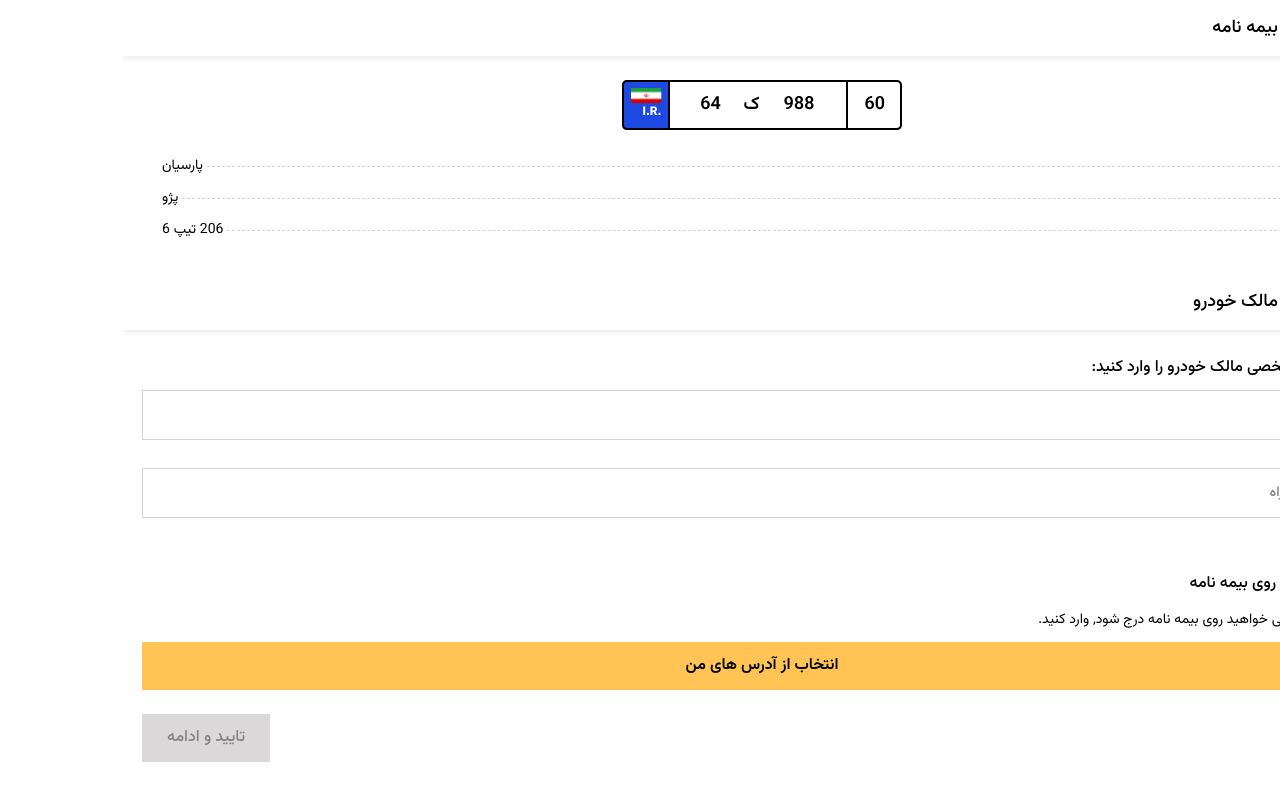
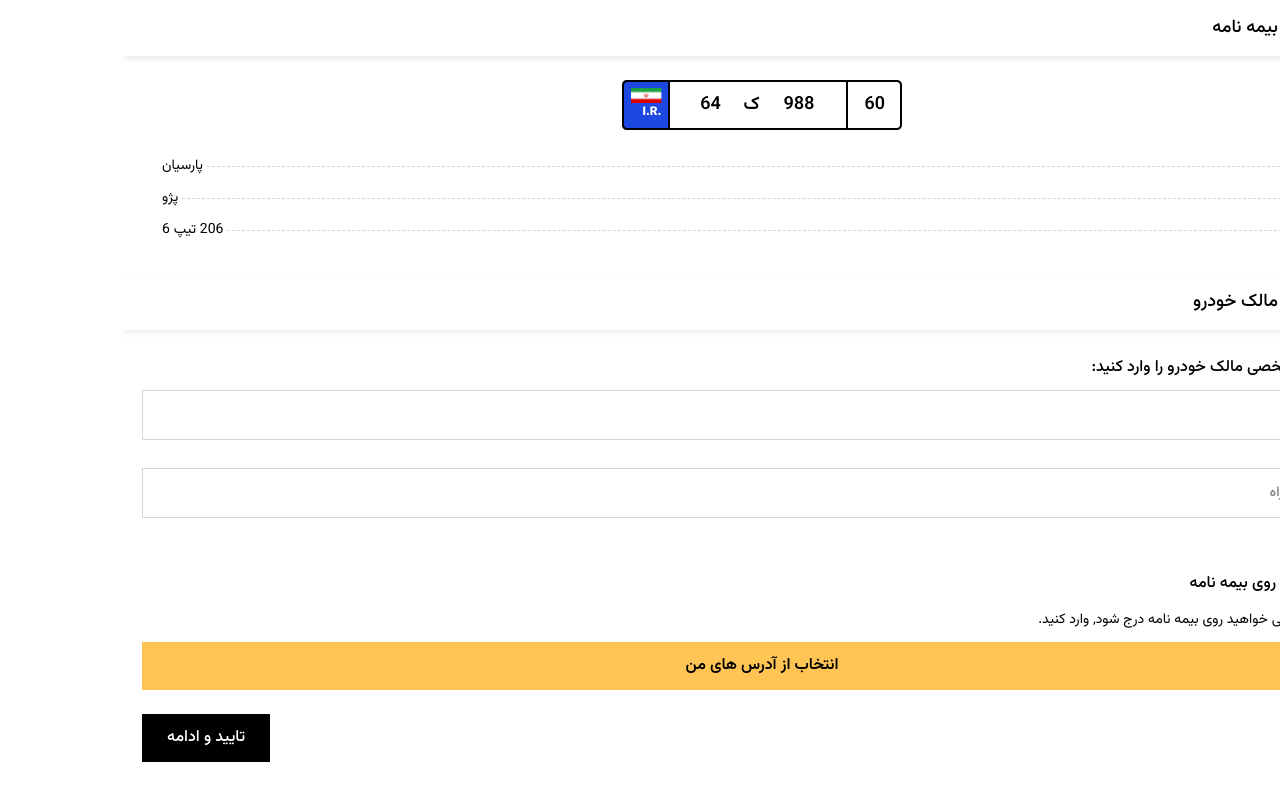
Before and after one commit to pouria-seifi/bime-bazar-front-end-task, a Next.js app: page / in a window 1280 px wide. Built offline with nearby package versions, Linux system fonts and the light colour scheme.

Commit message:
add routes folder and seperate piece of code to components and use postVehicleOwnerDetails in VehicleOwnerDetailsForm

```diff
--- a/src/app/globals.css
+++ b/src/app/globals.css
@@ -10,6 +10,7 @@
   --color-black: var(--black);
   --color-yellow: #FFC453;
   --color-white: #ffffff;
+  --color-red: #E61F10;
   --color-gray-1: #B4B4B4;
   --color-gray-2: #797979;
   --color-gray-3: #ACACAC;
--- a/src/app/page.tsx
+++ b/src/app/page.tsx
@@ -1,64 +1,5 @@
-import Image from "next/image";
+import Home from "@/src/routes/home";
 
-import Logo from "@/public/images/logo.svg";
-import CarPlate from "@/public/images/carPlate.svg";
-
-import { Typography } from "@/src/components/typography";
-import { COLORS, FONT_SIZE, FONT_WEIGHT } from "@/src/enums/tailwind.enum";
-import Header from "@/src/components/header";
-import { LabelValuePairs } from "@/src/types";
-import VehicleOwnerDetailsForm from "@/src/components/vehicleOwnerDetailsForm";
-
-const insurancePolicyDetails: LabelValuePairs = [
-  { label: "شرکت بیمه گر", value: "پارسیان" },
-  { label: "برند خودرو", value: "پژو" },
-  { label: "مدل خودرو", value: "206 تیپ 6" },
-];
-
-export default function Home() {
-  return (
-    <div className="min-h-screen">
-      <main>
-        <section>
-          <Header title="مشخصات بیمه نامه" src={Logo} />
-          <div className="flex flex-col justify-center px-10 pt-6">
-            <div className="relative h-[50px]">
-              <Image className="" src={CarPlate} alt="car plate image" fill />
-            </div>
-
-            <div className="flex flex-col mt-6 gap-2">
-              {insurancePolicyDetails.map(({ label, value }, index) => (
-                <div
-                  key={index}
-                  className="flex flex-row justify-between items-center"
-                >
-                  <Typography.Text
-                    weight={FONT_WEIGHT.regular}
-                    size={FONT_SIZE.sm}
-                    color={COLORS.gray1}
-                    className="leading-6 pl-1"
-                  >
-                    {label}
-                  </Typography.Text>
-                  <div className="flex-1 border-t border-dashed border-gray-300"></div>
-                  <Typography.Text
-                    weight={FONT_WEIGHT.regular}
-                    size={FONT_SIZE.sm}
-                    className="leading-6 pr-1"
-                  >
-                    {value}
-                  </Typography.Text>
-                </div>
-              ))}
-            </div>
-          </div>
-        </section>
-
-        <section className="mt-8">
-          <Header title="مشخصات مالک خودرو" src={Logo} />
-          <VehicleOwnerDetailsForm />
-        </section>
-      </main>
-    </div>
-  );
+export default function HomePage() {
+  return <Home />;
 }
--- a/src/enums/tailwind.enum.ts
+++ b/src/enums/tailwind.enum.ts
@@ -39,5 +39,6 @@ export enum FONT_WEIGHT {
 export enum COLORS {
   white = "primary-base-white",
   black = "primary-base-black",
+  red = "text-[#E61F10]",
   gray1 = "text-[#808080]",
 }
--- /dev/null
+++ b/src/routes/home/components/insurancePolicyDetails/index.tsx
@@ -0,0 +1,51 @@
+import Image from "next/image";
+
+import CarPlate from "@/public/images/carPlate.svg";
+
+import { Typography } from "@/src/components/typography";
+import { COLORS, FONT_SIZE, FONT_WEIGHT } from "@/src/enums/tailwind.enum";
+import { LabelValuePairs } from "@/src/types";
+
+const insurancePolicyDetails: LabelValuePairs = [
+  { label: "شرکت بیمه گر", value: "پارسیان" },
+  { label: "برند خودرو", value: "پژو" },
+  { label: "مدل خودرو", value: "206 تیپ 6" },
+];
+
+const InsurancePolicyDetails = () => {
+  return (
+    <div className="flex flex-col justify-center px-10 pt-6">
+      <div className="relative h-[50px]">
+        <Image className="" src={CarPlate} alt="car plate image" fill />
+      </div>
+
+      <div className="flex flex-col mt-6 gap-2">
+        {insurancePolicyDetails.map(({ label, value }, index) => (
+          <div
+            key={index}
+            className="flex flex-row justify-between items-center"
+          >
+            <Typography.Text
+              weight={FONT_WEIGHT.regular}
+              size={FONT_SIZE.sm}
+              color={COLORS.gray1}
+              className="leading-6 pl-1"
+            >
+              {label}
+            </Typography.Text>
+            <div className="flex-1 border-t border-dashed border-gray-300"></div>
+            <Typography.Text
+              weight={FONT_WEIGHT.regular}
+              size={FONT_SIZE.sm}
+              className="leading-6 pr-1"
+            >
+              {value}
+            </Typography.Text>
+          </div>
+        ))}
+      </div>
+    </div>
+  );
+};
+
+export default InsurancePolicyDetails;
--- a/src/components/vehicleOwnerDetailsForm/index.tsx
+++ b/src/routes/home/components/vehicleOwnerDetailsForm/index.tsx
@@ -1,20 +1,32 @@
 "use client";
-import React, { useActionState } from "react";
+import React, { startTransition, useActionState } from "react";
 
 import { Typography } from "@/src/components/typography";
-import { FONT_SIZE, FONT_WEIGHT } from "@/src/enums/tailwind.enum";
+import { COLORS, FONT_SIZE, FONT_WEIGHT } from "@/src/enums/tailwind.enum";
 import Input from "@/src/components/input";
 import Button from "@/src/components/button";
+import { postVehicleOwnerDetails } from "@/src/actions/vehicleOwner";
+import { IPostVehicleOwnerDetailsResult } from "@/src/types";
 
-interface Props {
-  title?: string;
-}
+const VehicleOwnerDetailsForm: React.FC = () => {
+  const [message, formAction, isPending] = useActionState<
+    IPostVehicleOwnerDetailsResult,
+    FormData
+  >(postVehicleOwnerDetails, {
+    nationalId: "",
+    phoneNumber: "",
+    addressId: "",
+  });
 
-const VehicleOwnerDetailsForm: React.FC<Props> = () => {
-  const [message, formAction, isPending] = useActionState(() => {}, null);
-
+  const handleSubmit = (event: React.FormEvent<HTMLFormElement>) => {
+    event.preventDefault();
+    const formData = new FormData(event.currentTarget);
+    startTransition(() => {
+      formAction(formData);
+    });
+  };
   return (
-    <form action={formAction} className="flex flex-col px-5 py-6">
+    <form onSubmit={handleSubmit} className="flex flex-col px-5 py-6">
       <Typography.Text
         weight={FONT_WEIGHT.medium}
         size={FONT_SIZE.base}
@@ -22,8 +34,16 @@ const VehicleOwnerDetailsForm: React.FC<Props> = () => {
       >
         لطفا اطلاعات شخصی مالک خودرو را وارد کنید:
       </Typography.Text>
-      <Input name="nationalCode" placeholder="کد ملی" />
-      <Input name="phoneNumber" placeholder="شماره تلفن همراه" />
+      <Input
+        name="nationalId"
+        placeholder="کد ملی"
+        error={message?.errors?.nationalIdError}
+      />
+      <Input
+        name="phoneNumber"
+        placeholder="شماره تلفن همراه"
+        error={message?.errors?.phoneNumberError}
+      />
 
       <Typography.Text
         weight={FONT_WEIGHT.medium}
@@ -35,10 +55,12 @@ const VehicleOwnerDetailsForm: React.FC<Props> = () => {
       <Typography.Text
         weight={FONT_WEIGHT.regular}
         size={FONT_SIZE.sm}
+        color={message?.errors?.addressIdError ? COLORS.red : COLORS.black}
         className="leading-7"
       >
         لطفا آدرسی را که می خواهید روی بیمه نامه درج شود, وارد کنید.
       </Typography.Text>
+
       <Button color="primary" className="h-12 mt-2">
         <Typography.Text
           weight={FONT_WEIGHT.semiBold}
@@ -49,9 +71,11 @@ const VehicleOwnerDetailsForm: React.FC<Props> = () => {
         </Typography.Text>
       </Button>
       <Button
+        type="submit"
         color="thirdinary"
         className="h-12 mt-6 max-w-32 mr-auto"
-        isDisable
+        // isDisable
+        isLoading={isPending}
       >
         <Typography.Text
           weight={FONT_WEIGHT.medium}
--- /dev/null
+++ b/src/routes/home/index.tsx
@@ -0,0 +1,26 @@
+import Logo from "@/public/images/logo.svg";
+
+import Header from "@/src/components/header";
+
+import VehicleOwnerDetailsForm from "./components/vehicleOwnerDetailsForm";
+import InsurancePolicyDetails from "./components/insurancePolicyDetails";
+
+const Home = () => {
+  return (
+    <div className="min-h-screen">
+      <main>
+        <section>
+          <Header title="مشخصات بیمه نامه" src={Logo} />
+          <InsurancePolicyDetails />
+        </section>
+
+        <section className="mt-8">
+          <Header title="مشخصات مالک خودرو" src={Logo} />
+          <VehicleOwnerDetailsForm />
+        </section>
+      </main>
+    </div>
+  );
+};
+
+export default Home;
```
